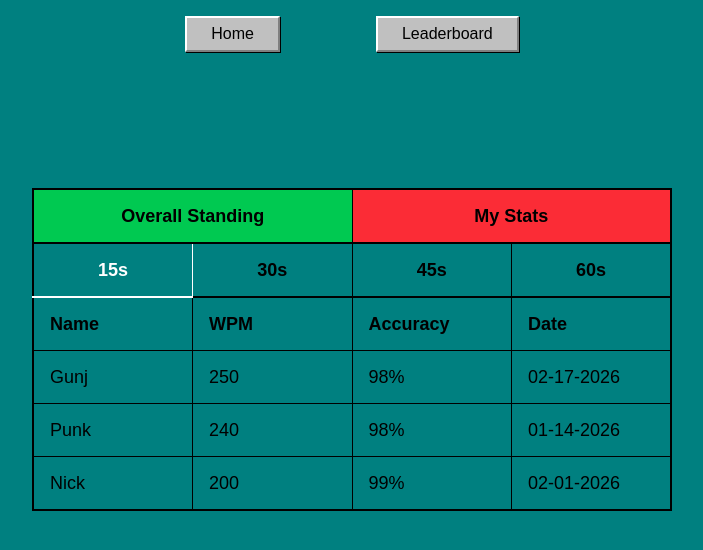
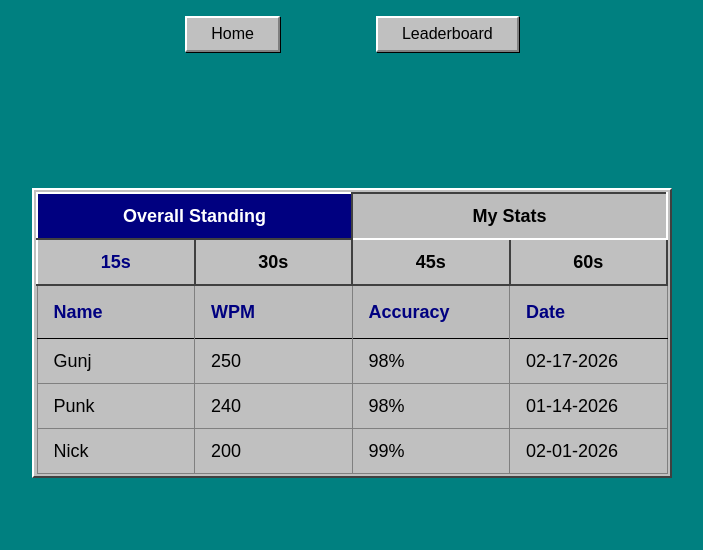
Before and after one commit to gunjanrawat5/KeyRush2, a Next.js app in the folder keyrush-frontend/: page /leaderboard in a window 1280 px wide. Shown: the top 550 px of the page, without its empty margins (288-991 px from the left). Built offline with nearby package versions, Linux system fonts and the light colour scheme; a web font is replaced by a local one.

Commit message:
Retro Leaderboard UI

```diff
--- a/keyrush-frontend/src/components/LeaderRows.tsx
+++ b/keyrush-frontend/src/components/LeaderRows.tsx
@@ -2,26 +2,28 @@
 import React from "react"
 
 export default function LeaderRows() {
-    return(
+  return (
     <>
-            <tbody className="divide-y">
-                    <tr className="text-left divide-x">
-                        <td className="px-4 py-3">Gunj</td>
-                        <td className="px-4 py-3">250</td>
-                        <td className="px-4 py-3">98%</td>
-                        <td className="px-4 py-3">02-17-2026</td>
+      <tbody className="divide-y divide-[#808080]">
+        <tr className="text-left divide-x divide-[#808080] hover:bg-[#BDBDBD]">
+          <td className="px-4 py-2 align-middle">Gunj</td>
+          <td className="px-4 py-2 align-middle tabular-nums">250</td>
+          <td className="px-4 py-2 align-middle tabular-nums whitespace-nowrap">98%</td>
+          <td className="px-4 py-2 align-middle tabular-nums whitespace-nowrap">02-17-2026</td>
         </tr>
-                    <tr className="text-left divide-x">
-                        <td className="px-4 py-3">Punk</td>
-                        <td className="px-4 py-3">240</td>
-                        <td className="px-4 py-3">98%</td>
-                        <td className="px-4 py-3">01-14-2026</td>
+
+        <tr className="text-left divide-x divide-[#808080] hover:bg-[#BDBDBD]">
+          <td className="px-4 py-2 align-middle">Punk</td>
+          <td className="px-4 py-2 align-middle tabular-nums">240</td>
+          <td className="px-4 py-2 align-middle tabular-nums whitespace-nowrap">98%</td>
+          <td className="px-4 py-2 align-middle tabular-nums whitespace-nowrap">01-14-2026</td>
         </tr>
-                    <tr className="text-left divide-x">
-                        <td className="px-4 py-3">Nick</td>
-                        <td className="px-4 py-3">200</td>
-                        <td className="px-4 py-3">99%</td>
-                        <td className="px-4 py-3">02-01-2026</td>
+
+        <tr className="text-left divide-x divide-[#808080] hover:bg-[#BDBDBD]">
+          <td className="px-4 py-2 align-middle">Nick</td>
+          <td className="px-4 py-2 align-middle tabular-nums">200</td>
+          <td className="px-4 py-2 align-middle tabular-nums whitespace-nowrap">99%</td>
+          <td className="px-4 py-2 align-middle tabular-nums whitespace-nowrap">02-01-2026</td>
         </tr>
       </tbody>
     </>
--- a/keyrush-frontend/src/components/LeaderboardTable.tsx
+++ b/keyrush-frontend/src/components/LeaderboardTable.tsx
@@ -7,11 +7,27 @@ export default function LeaderboardTable() {
     const [view, setView] = useState("leaderboard")
     const [mode, setMode] = useState("15s")
 
-    const activeClasses = 'px-4 py-3 border-b-2 bg-green-500'
-    const inactiveClasses = 'px-4 py-3 border-b-2 bg-red-500'
+    const activeClasses =
+    "px-4 py-2 bg-[#000080] text-white font-bold " +
+    "border-t-2 border-l-2 border-white " +
+    "border-b-2 border-r-2 border-b-[#404040] border-r-[#404040]"
 
-    const modeActiveClasses = 'px-4 py-3 border-b-2 text-white'
-    const modeInactiveClasses = 'px-4 py-3 border-b-2'
+    const inactiveClasses =
+    "px-4 py-2 bg-[#BDBDBD] text-black font-bold " +
+    "border-t-2 border-l-2 border-[#404040] border-t-[#404040] border-l-[#404040] " +
+    "border-b-2 border-r-2 border-white hover:bg-[#A9A9A9]"
+
+
+    const modeActiveClasses =
+    "px-4 py-2 text-[#000080] font-bold " +
+    "border-t-2 border-l-2 border-white " +
+    "border-b-2 border-r-2 border-b-[#404040] border-r-[#404040]"
+
+    const modeInactiveClasses =
+    "px-4 py-2 bg-[#C0C0C0] text-black font-bold " +
+    "border-t-2 border-l-2 border-white " +
+    "border-b-2 border-r-2 border-b-[#404040] border-r-[#404040] " +
+    "hover:bg-[#BDBDBD]"
 
     const leaderClass = view === "leaderboard"? activeClasses : inactiveClasses
     const statsClass = view === "stats"? activeClasses : inactiveClasses
@@ -24,16 +40,20 @@ export default function LeaderboardTable() {
 
 
     return(
-        <div className="w-1/2">
-            <table className="w-full text-lg border-2 table-fixed">
+            <div
+            className="w-1/2 bg-[#C0C0C0] p-0.5
+            border-t-2 border-l-2 border-white
+            border-b-2 border-r-2 border-b-[#404040] border-r-[#404040]"
+            >
+            <table className="w-full text-lg table-fixed border border-[#808080] bg-[#C0C0C0]">
                 <thead className="border-b">
-                    <tr className="divide-x">
-                        <th colSpan={2} className={leaderClass}><button onClick={()=> setView("leaderboard")} className='cursor-pointer'>Overall Standing</button>
+                    <tr className="divide-x divide-[#808080]">
+                        <th colSpan={2} className={leaderClass}><button onClick={()=> setView("leaderboard")} className='cursor-pointer w-full'>Overall Standing</button>
                         </th>
-                        <th colSpan={2} className={statsClass}> <button onClick= {()=> setView("stats")} className="cursor-pointer">My Stats</button>
+                        <th colSpan={2} className={statsClass}> <button onClick= {()=> setView("stats")} className="cursor-pointer w-full">My Stats</button>
                         </th>
                     </tr>
-                    <tr className="divide-x">
+                    <tr className="divide-x divide-[#808080]">
                         <th  className={mode15Class}><button onClick={()=> setMode("15s")} className='cursor-pointer'>15s</button>
                         </th>
                         <th  className={mode30Class}><button onClick={()=> setMode("30s")} className='cursor-pointer'>30s</button>
@@ -44,11 +64,11 @@ export default function LeaderboardTable() {
                         </th>
 
                     </tr>
-                    <tr className="text-left divide-x">
-                        <th className="px-4 py-3">Name</th>
-                        <th className="px-4 py-3">WPM</th>
-                        <th className="px-4 py-3">Accuracy</th>
-                        <th className="px-4 py-3">Date</th>
+                    <tr className="text-left divide-x divide-[#808080] bg-[#BDBDBD]">
+                        <th className="px-4 py-3 text-[#000080] font-bold">Name</th>
+                        <th className="px-4 py-3 text-[#000080] font-bold">WPM</th>
+                        <th className="px-4 py-3 text-[#000080] font-bold">Accuracy</th>
+                        <th className="px-4 py-3 text-[#000080] font-bold">Date</th>
                     </tr>
                 </thead>
                 {view === "leaderboard"?<LeaderRows/>:<StatsRows/>}
--- a/keyrush-frontend/src/components/StatsRows.tsx
+++ b/keyrush-frontend/src/components/StatsRows.tsx
@@ -1,30 +1,31 @@
 'use client'
 import React from "react"
 
-export default function StatsRows(){
+export default function StatsRows() {
+  return (
+    <>
+      <tbody className="divide-y divide-[#808080]">
+        <tr className="text-left divide-x divide-[#808080] hover:bg-[#BDBDBD]">
+          <td className="px-4 py-2 align-middle">Gunj</td>
+          <td className="px-4 py-2 align-middle tabular-nums">250</td>
+          <td className="px-4 py-2 align-middle tabular-nums whitespace-nowrap">98%</td>
+          <td className="px-4 py-2 align-middle tabular-nums whitespace-nowrap">02-17-2026</td>
+        </tr>
 
-    return(
-           <>
-            <tbody className="divide-y">
-                    <tr className="text-left divide-x">
-                        <td className="px-4 py-3">Gunj</td>
-                        <td className="px-4 py-3">250</td>
-                        <td className="px-4 py-3">98%</td>
-                        <td className="px-4 py-3">02-17-2026</td>
-                    </tr>
-                    <tr className="text-left divide-x">
-                        <td className="px-4 py-3">Gunj</td>
-                        <td className="px-4 py-3">210</td>
-                        <td className="px-4 py-3">92%</td>
-                        <td className="px-4 py-3">01-05-2026</td>
-                    </tr>
-                    <tr className="text-left divide-x">
-                        <td className="px-4 py-3">Gunj</td>
-                        <td className="px-4 py-3">140</td>
-                        <td className="px-4 py-3">89%</td>
-                        <td className="px-4 py-3">01-10-2026</td>
-                    </tr>
-            </tbody>
-        </>
-    )
+        <tr className="text-left divide-x divide-[#808080] hover:bg-[#BDBDBD]">
+          <td className="px-4 py-2 align-middle">Gunj</td>
+          <td className="px-4 py-2 align-middle tabular-nums">210</td>
+          <td className="px-4 py-2 align-middle tabular-nums whitespace-nowrap">92%</td>
+          <td className="px-4 py-2 align-middle tabular-nums whitespace-nowrap">01-05-2026</td>
+        </tr>
+
+        <tr className="text-left divide-x divide-[#808080] hover:bg-[#BDBDBD]">
+          <td className="px-4 py-2 align-middle">Gunj</td>
+          <td className="px-4 py-2 align-middle tabular-nums">140</td>
+          <td className="px-4 py-2 align-middle tabular-nums whitespace-nowrap">89%</td>
+          <td className="px-4 py-2 align-middle tabular-nums whitespace-nowrap">01-10-2026</td>
+        </tr>
+      </tbody>
+    </>
+  )
 }
```
Lines whose indentation alone changed are shown as unchanged.
